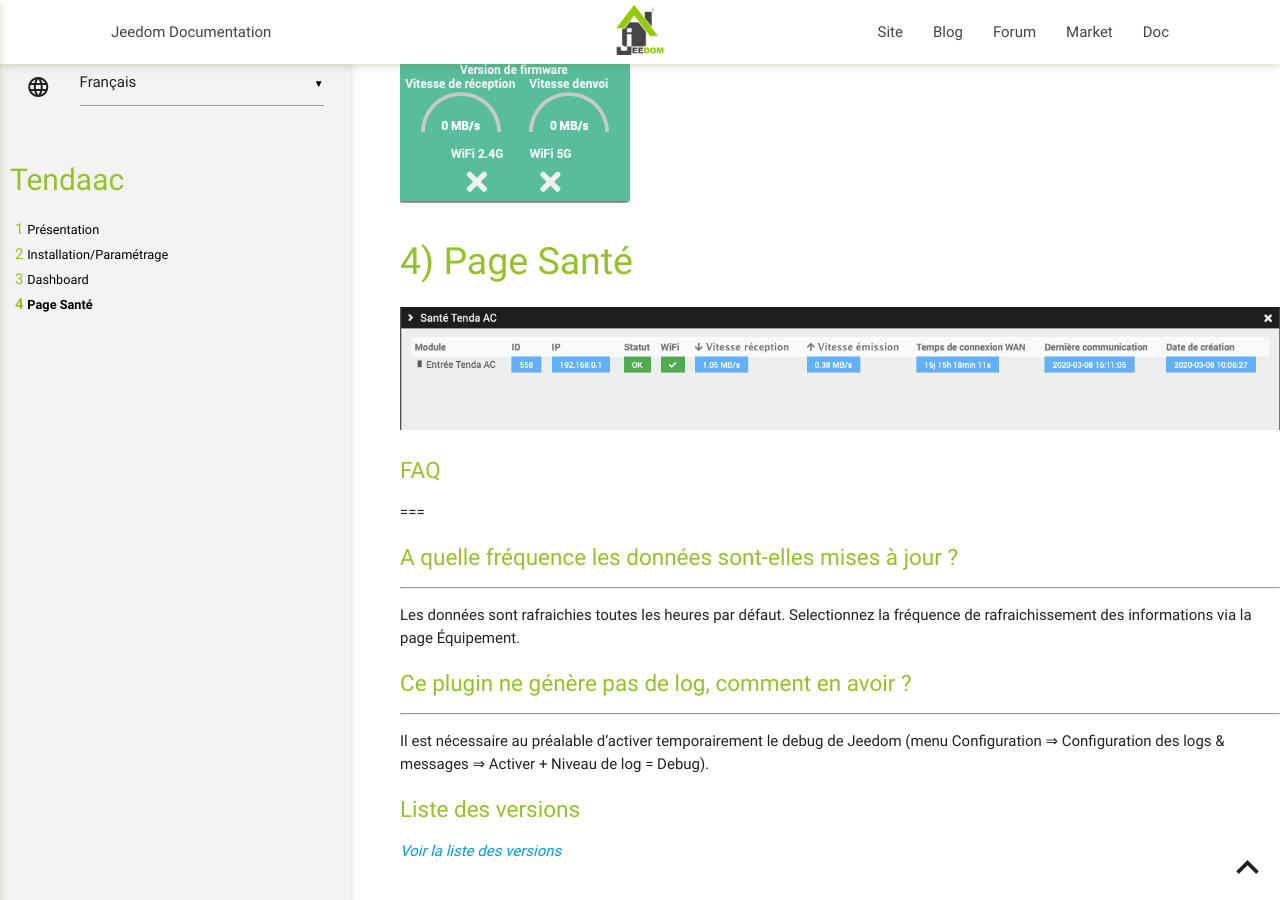
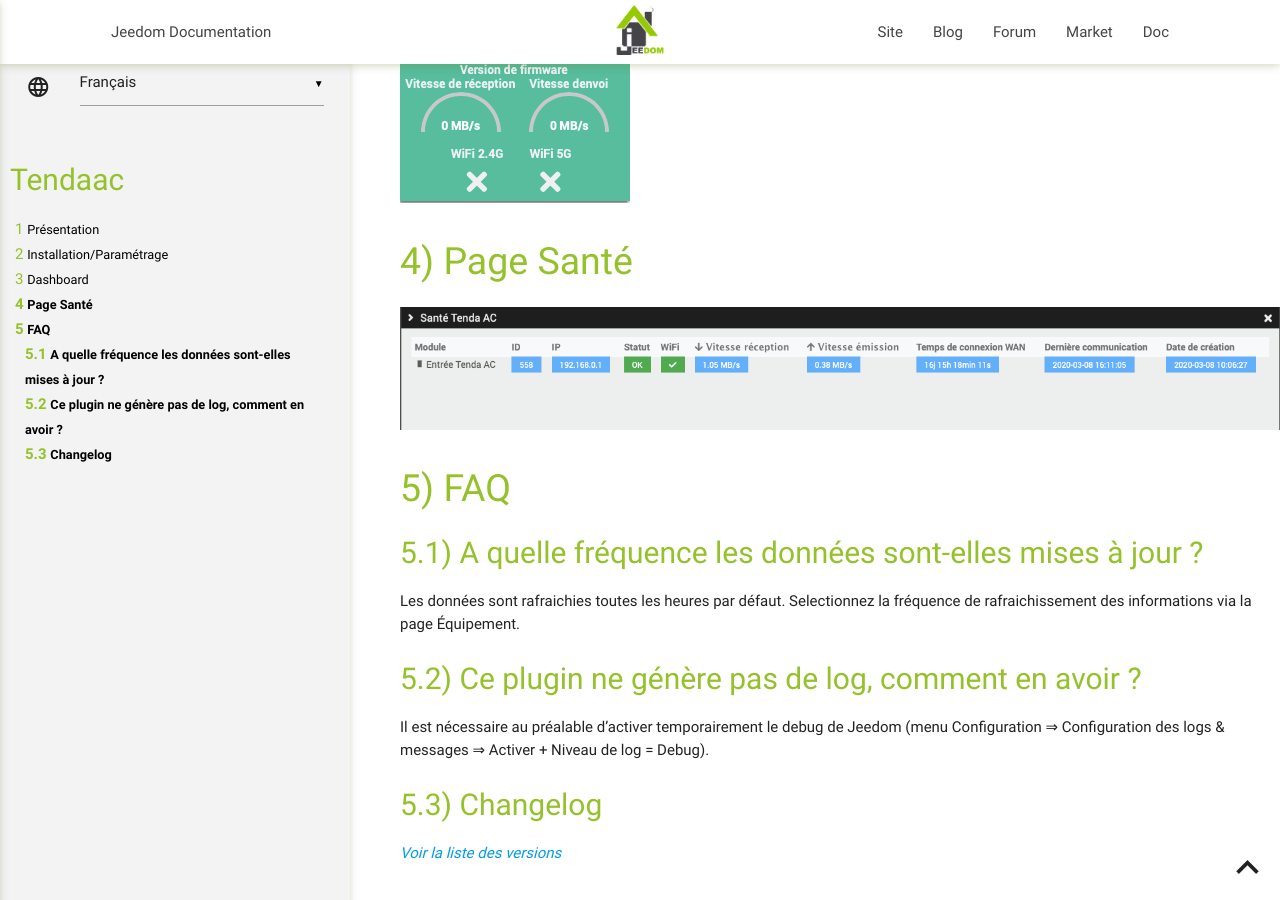
Before and after one commit to Flobul/TendaAC, a Jekyll site: the page built from docs/fr_FR/index.md, in a window 1280 px wide and 900 px high, scrolled down 1567 px. Built offline with Jekyll 4.4.1, drawn with Linux system fonts in a browser that asks for light colours; our own code applies the rules of GitHub Pages for plain Markdown files.

Commit message:
Update index.md

```diff
--- a/docs/fr_FR/index.md
+++ b/docs/fr_FR/index.md
@@ -35,29 +35,30 @@ Puis définir :
 ![Page de configuration](../images/tendaac_screenshot1.png "Page de configuration")
 
 Dashboard
-===
+=========
 
 ![Visuel du dashboard](../images/Dashboard.png "Visuel du dashboard")
 
 Page Santé
-===
+==========
 
 ![Page Santé](../images/tendaac_screenshot2.png "Page Santé")
 
 
-### FAQ
-===
+FAQ
+=======
 
-### A quelle fréquence les données sont-elles mises à jour ?
+A quelle fréquence les données sont-elles mises à jour ?
 -------------------------------------------------------
 
 Les données sont rafraichies toutes les heures par défaut.
 Selectionnez la fréquence de rafraichissement des informations via la page Équipement.
 
-### Ce plugin ne génère pas de log, comment en avoir ?
+Ce plugin ne génère pas de log, comment en avoir ?
 --------------------------------------------------
 Il est nécessaire au préalable d’activer temporairement le debug de Jeedom (menu Configuration ⇒ Configuration des logs & messages ⇒ Activer + Niveau de log = Debug).
 
-### Liste des versions
+Changelog
+------------------
 
 *[Voir la liste des versions](changelog.md)*
```
